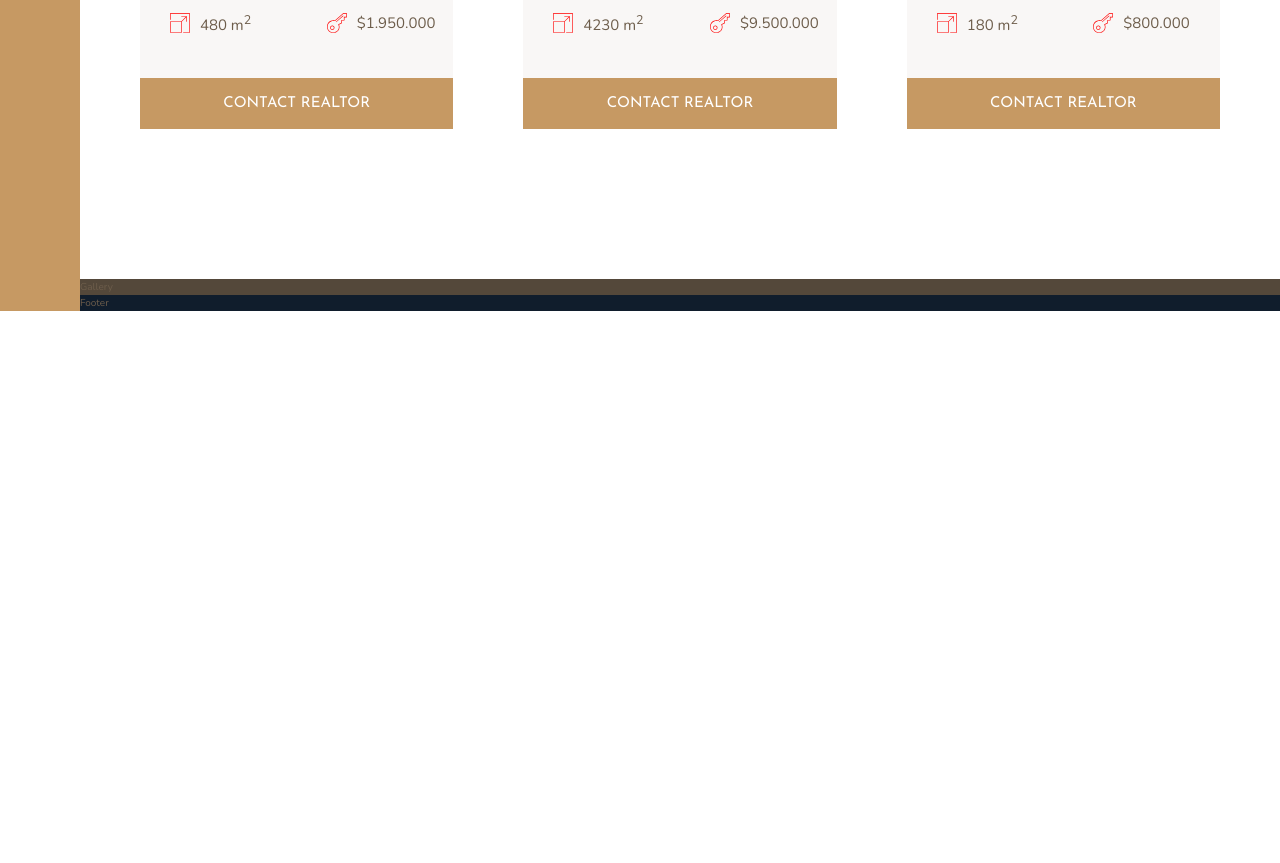
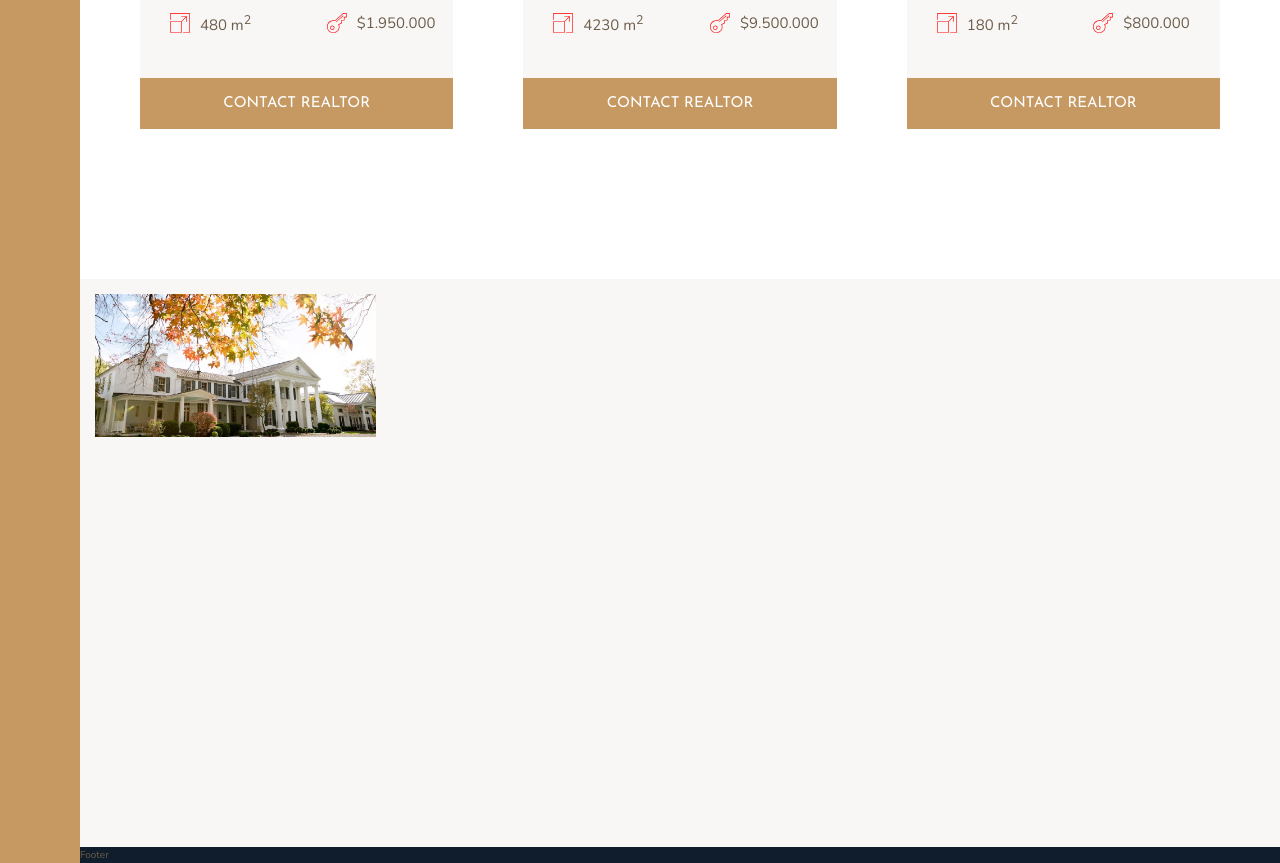
Before and after one commit to mattyImry/UdemyCssSass_Project3, a website: page index.html in a window 1280 px wide. Shown: the part 2851-3714 px from the top of the page. Before the commit the page ends 3162 px from the top, so only its background shows below. Drawn offline with nearby package versions, Linux system fonts and the light colour scheme.

Commit message:
Add galery section

```diff
--- a/index.html
+++ b/index.html
@@ -286,7 +286,10 @@
         </section>
 
         <section class="gallery">
-            Gallery
+            <figure class="gallery__item gallery__item--1">
+                <img src="img/gal-1.jpeg" alt="Gallery image 1" class="gallery__img">
+            </figure>
+
         </section>
 
         <footer class="footer">
--- a/sass/_gallery.scss
+++ b/sass/_gallery.scss
@@ -1,4 +1,28 @@
 .gallery {
-    background-color: $color-grey-dark-1;
+    background-color: $color-grey-light-1;
     grid-column: full-start / full-end;
+
+    display: grid;
+    grid-template-columns: repeat(8, 1fr);
+    grid-template-rows: repeat(7, 5vw);
+    grid-gap: 1.5rem;
+    padding: 1.5rem;
+
+    &__item {
+        &--1 {
+            grid-row: 1 / span 2;
+            grid-column: 1 / span 2;
+        }
+    }
+
+    &__img {
+        width: 100%;
+        height: 100%;
+        object-fit: cover; // to use objetc -fit you need to create a parent element and give it a hight and width
+        display: block;
+    }
+
+    & > * {
+
+    }
 }
--- a/sass/_homes.scss
+++ b/sass/_homes.scss
@@ -73,6 +73,7 @@
         }
 
     }
+
     &__btn {
         grid-column: 1 / -1;
     }
```
Also changed, not shown: css/style.css.
